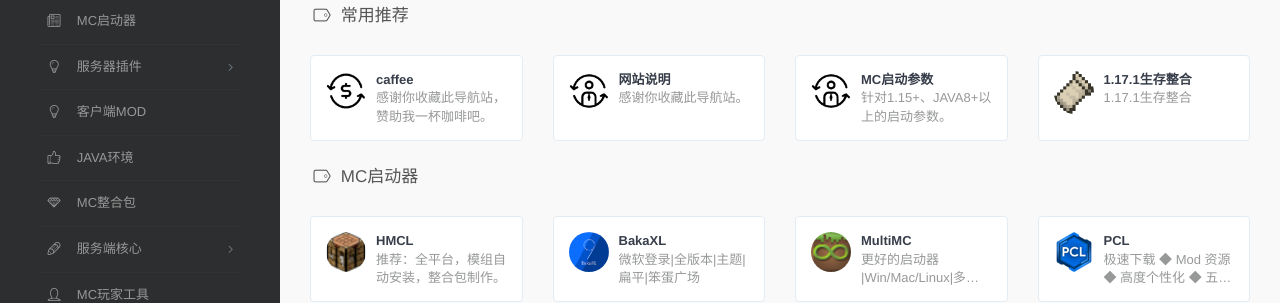
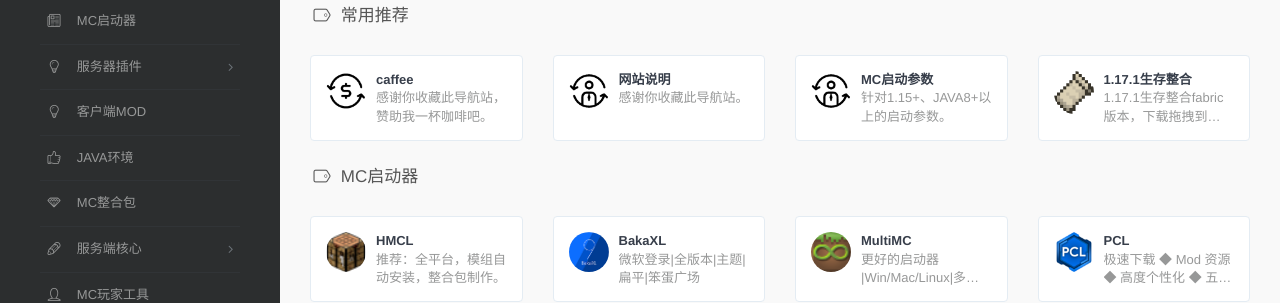
Before and after one commit to vlian5/Minecraft, a Jekyll site: the page built from index.html, in a window 1280 px wide and 900 px high. Shown: the part 143-446 px from the top of the window. Built offline with Jekyll 4.4.1, drawn with Linux system fonts in a browser that asks for light colours; comment, search, counter and statistics services are not loaded.

Commit message:
Update Minecraft.yml

```diff
--- a/_data/Minecraft.yml
+++ b/_data/Minecraft.yml
@@ -16,7 +16,7 @@
     - title: 1.17.1生存整合
       logo: /assets/images/logos/Fabric.png
       url: https://cloud.189.cn/web/share?code=rmEr6nbIz6ju
-      description: 1.17.1生存整合
+      description: 1.17.1生存整合fabric版本，下载拖拽到HMCL启动器即可
 - name: MC启动器
   icon: linecons-doc
   links:
```
